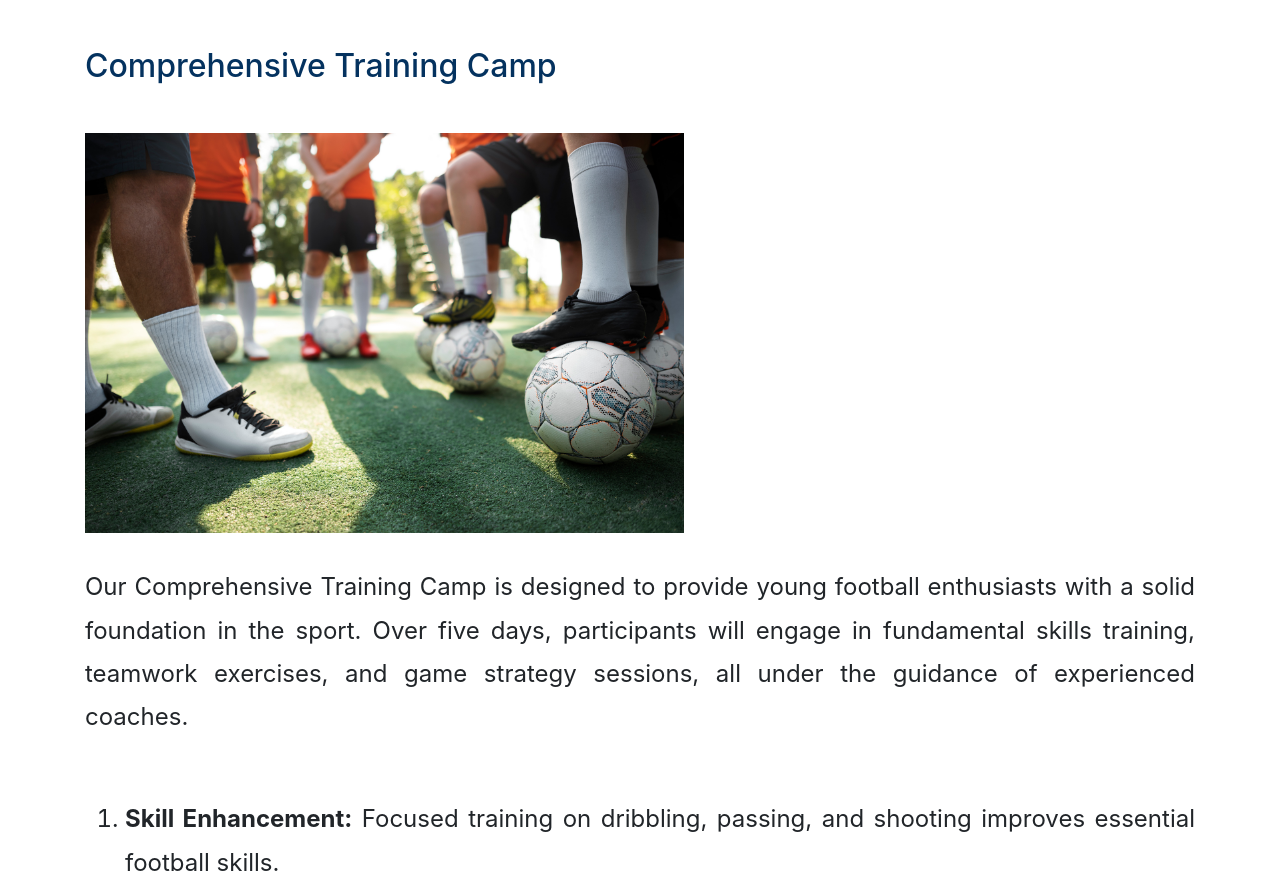
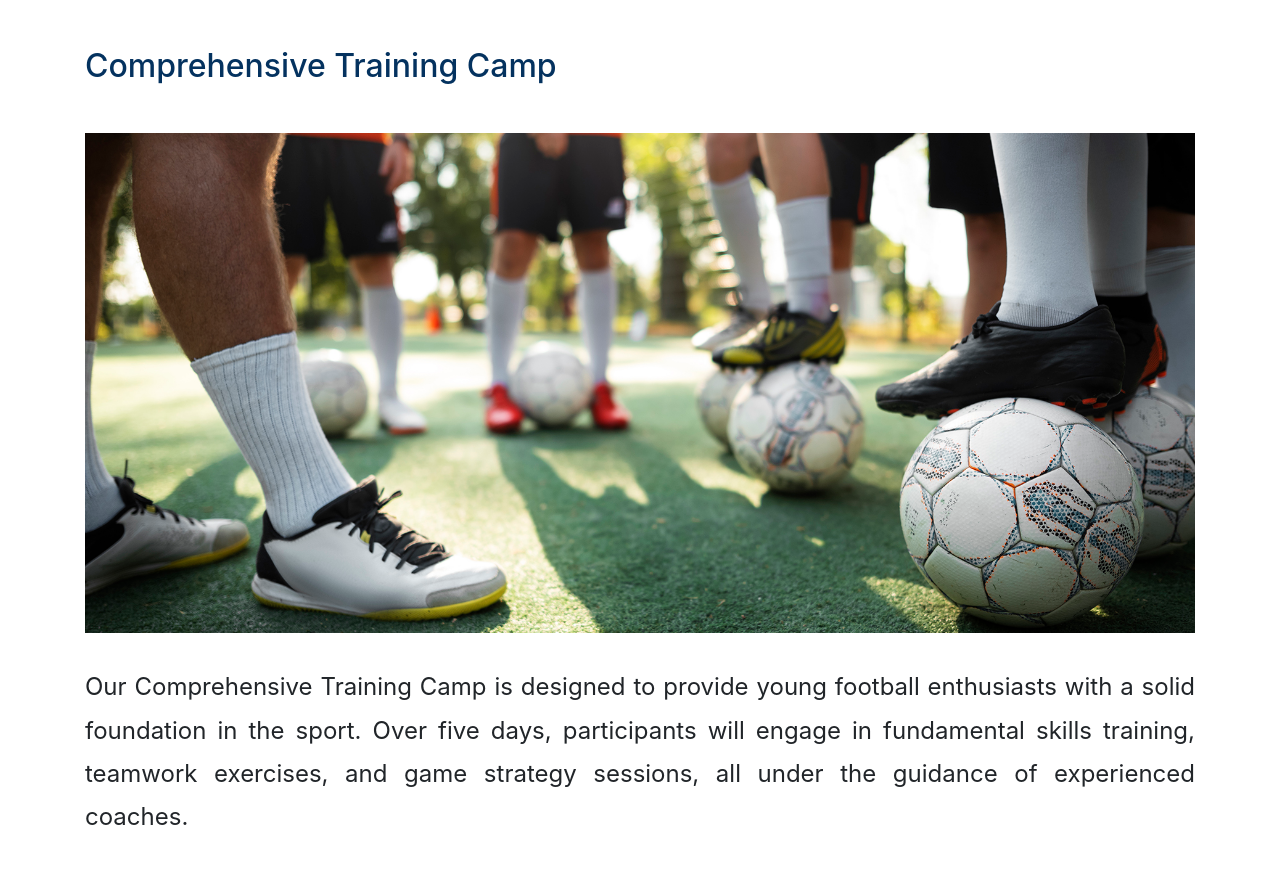
Before and after one commit to ibra8080/BSC-Hastedt-football-camp, a Django app: page /service/1/ in a window 1280 px wide. Shown: the part 76-952 px from the top of the page. Run offline with Django 4.2, Linux system fonts and the light colour scheme; data comes from the database, SQL or seed files in the repository; some libraries are stand-ins or nearby versions.

Commit message:
Updat style with service page img style resposive

```diff
--- a/football_camp/static/css/style.css
+++ b/football_camp/static/css/style.css
@@ -27,8 +27,8 @@ h2.title {
     padding-top: 20px;
     color: #04325F;
 }
+/* -------------------------------- Home */
 
-/* hero */
 .hero {
     position: relative;
     text-align: center;
@@ -73,12 +73,11 @@ h2.title {
     text-transform: uppercase;
 }
 
-/* Home */
 .home-card {
     max-width: 100%;
 }
 
-/* Form Styles */
+/* -------------------------------- Form Styles */
 .card-header {
     background-color: #ffeb00 !important;
     color: #04325F;
@@ -245,7 +244,7 @@ footer .fab {
     margin: 0px 10px 0px 10px;
 }
 
-/* Book Service Page Styles */
+/* -------------------------------- Book Service */
 .justify-content-center {
     margin-bottom: 1rem;
 }
@@ -300,13 +299,13 @@ footer .fab {
     margin-left: 10px;
 }
 
-/* Player Profile */
+/* -------------------------------- Player Profile */
 .btn-secondary {
     background-color: #ffeb00 !important;
     color: #04325F !important;
 }
 
-/* User account */
+/* -------------------------------- User account */
 .list-group-item {
     margin-bottom: 1rem;
 }
@@ -324,7 +323,7 @@ footer .fab {
     text-align: center;
 }
 
-/* Service Page Styles */
+/* -------------------------------- Service Page */
 .container {
     margin-top: 2rem;
     width: 100%;
@@ -337,7 +336,9 @@ footer .fab {
 }
 
 .img-service {
-    height: 50vh !important;
+    height: 50vh;
+    min-height: 500px;
+    width: 100%;
     object-fit: cover;
     margin-bottom: 1rem;
 }
@@ -354,6 +355,3 @@ footer .fab {
 
 /* Responsive form styling */
 /* // Small devices (landscape phones, 576px and up) */
-@media (min-width: 768px) {
-
-}
--- a/football_camp/templates/football_camp/service_page.html
+++ b/football_camp/templates/football_camp/service_page.html
@@ -6,7 +6,7 @@
     <div class="container">
         <h2>{{ service.title }}</h2>
         {% if service.image %}
-        <img src="{{ service.image.url }}" alt="{{ service.title }}" class="img-fluid img-service">
+        <img src="{{ service.image.url }}" alt="{{ service.title }}" class=" img-service">
         {% endif %}
         <p>{{ service.features|safe|linebreaksbr }}</p>
         <a href="{% url 'book_service' %}" class="btn btn-primary">Book Now</a>
```
